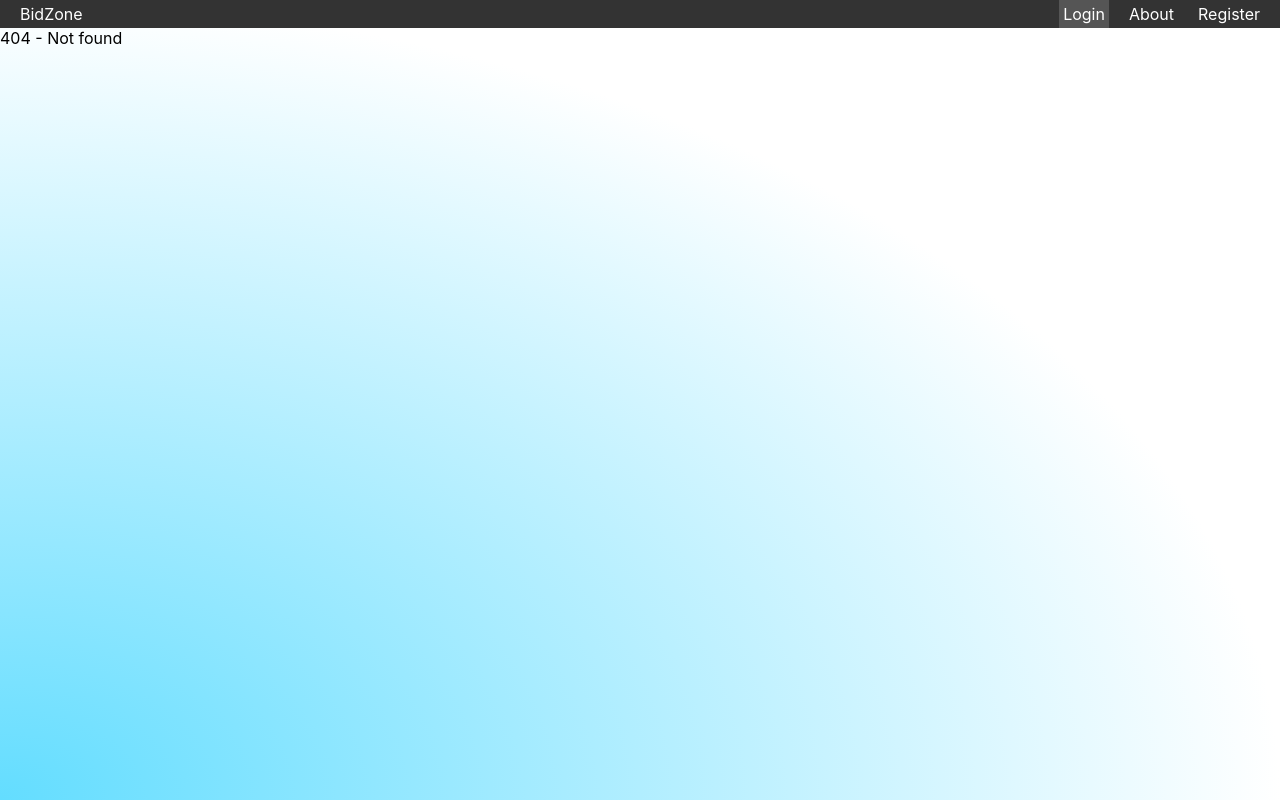
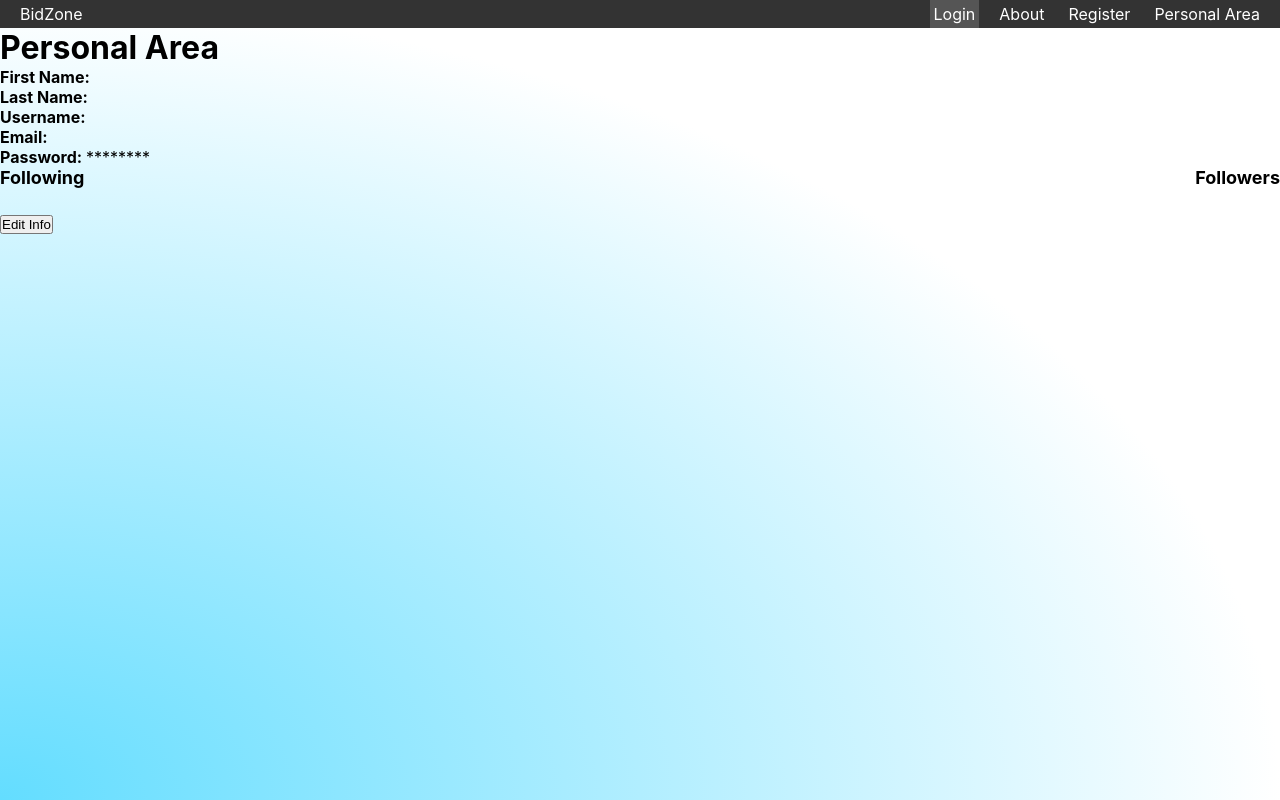
Before and after one commit to e4nthony/ProjectManagement2023_FE, a React (Create React App) app: page /personalarea in a window 1280 px wide. Before the commit this address had no page. Built offline with nearby package versions, Linux system fonts and the light colour scheme; what apisauce would draw is missing.

Commit message:
continue and start personalArea  A+N

```diff
--- a/src/components/RouteNavigator.jsx
+++ b/src/components/RouteNavigator.jsx
@@ -12,6 +12,7 @@ import About from './pages/About';
 import Login from './pages/Login';
 import NavBar from './pages/Navbar';
 import Register from './pages/Register';
+import PersonalArea from './pages/PersonalArea';
 
 function RouteNavigator() {
 
@@ -32,6 +33,7 @@ function RouteNavigator() {
                 <Route path='/about' element={<About />} />
                 <Route path='/login' element={<Login />} />
                 <Route path='/register' element={<Register />} />
+                <Route path='/personalarea' element={<PersonalArea />} />
             </Routes>
 
             {/* <div className='devmessage'>
--- a/src/components/pages/Navbar.jsx
+++ b/src/components/pages/Navbar.jsx
@@ -17,6 +17,9 @@ export default function Navbar() {
                 <li>
                     <a href='/register'>Register</a>
                 </li>
+                <li>
+                    <a href='/personalarea'>Personal Area</a>
+                </li>
             </ul>
         </nav>
     );
--- /dev/null
+++ b/src/components/pages/PersonalArea.jsx
@@ -0,0 +1,74 @@
+import React, { useState } from 'react';
+import {
+ Link, Route, Routes, useNavigate
+} from 'react-router-dom';
+import './styles/personalArea.css';
+import Login from './Login';
+
+function PersonalArea() {
+  const [isLoggedIn, setIsLoggedIn] = useState(true); //change to false when log in
+  const [user, setUser] = useState({
+    firstName: '',
+    lastName: '',
+    username: '',
+    email: '',
+    password: '',
+  });
+  const history = useNavigate();
+
+  const handleEditInfo = () => {
+    history.push('/edit-info');
+  };
+
+  return (
+    <div>
+      <h1>Personal Area</h1>
+      {isLoggedIn ? (
+        <div>
+          {/* User Information */}
+          <div>
+            <strong>First Name: </strong>
+            {user.firstName}
+          </div>
+          <div>
+            <strong>Last Name: </strong>
+            {user.lastName}
+          </div>
+          <div>
+            <strong>Username: </strong>
+            {user.username}
+          </div>
+          <div>
+            <strong>Email: </strong>
+            {user.email}
+          </div>
+          <div>
+            <strong>Password: </strong>
+            ********
+          </div>
+          {/* Following and Followers */}
+          <div className="following-followers">
+            <div className="following-followers-item">
+              <h3>Following</h3>
+              <span>{user.followers}</span>
+            </div>
+            <div className="following-followers-item">
+              <h3>Followers</h3>
+              <span>{user.followers}</span>
+            </div>
+          </div>
+          <button type='button' onClick={handleEditInfo}>Edit Info</button>
+        </div>
+      ) : (
+        <div>
+          Please log in to view your information.
+          <Link to='/login'>
+          <button type='button'>Login</button>
+          </Link>
+        </div>
+      )}
+    </div>
+  );
+}
+
+export default PersonalArea;
--- a/src/components/pages/Register.jsx
+++ b/src/components/pages/Register.jsx
@@ -1,5 +1,10 @@
 import React, { useState } from 'react';
 import './styles/style.css';
+import { useNavigate } from 'react-router-dom';
+
+
+import register_model from '../../model/register_model';
+
 
 function RegistrationPage() {
     const [firstName, setFirstName] = useState('');
@@ -12,7 +17,7 @@ function RegistrationPage() {
     const [passwordMatchError, setPasswordMatchError] = useState('');
     const [ageError, setAgeError] = useState('');
     const [errorMessage, setErrorMessage] = useState('');
-    const [matchMessage, setmatchMessage] = useState('');
+    const [matchMessage, setMatchMessage] = useState('');
 
     const handleSubmit = async (e) => {
      e.preventDefault();
@@ -20,28 +25,12 @@ function RegistrationPage() {
      // Check if passwords match
         if (password !== confirmPassword) {
             setPasswordMatchError('The password not match');
-            setmatchMessage('');
+            setMatchMessage('');
     } else {
-        setmatchMessage('The password match');
+        setMatchMessage('The password match');
         setPasswordMatchError('');
 
     }
-
-    // // Check if email is already in use
-    // const emailResponse = await fetch(`/api/check-email?email=${email}`);
-    // const emailAvailable = await emailResponse.json();
-    // if (!emailAvailable) {
-    //   setErrorMessage('Email is already in use');
-    //   return;
-    // }
-
-    // // Check if username is already in use
-    // const usernameResponse = await fetch(`/api/check-username?username=${username}`);
-    // const usernameAvailable = await usernameResponse.json();
-    // if (!usernameAvailable) {
-    //   setErrorMessage('Username is already in use');
-    //   return;
-    // }
 
     // Check if user is over 18 years old
     const dobDate = new Date(dateOfBirth);
@@ -62,21 +51,22 @@ function RegistrationPage() {
     formData.append('dateOfBirth', dateOfBirth);
 
     // Send form data to server
+
+    let is_success;
     try {
-      const response = await fetch('/api/register', {
-        method: 'POST',
-        body: formData,
-      });
-      if (!response.ok) {
-        throw new Error('Network response was not ok');
-      }
-      const data = await response.json();
-      console.log('Registration successful:', data);
-    } catch (error) {
-      console.error('Error registering user:', error);
-      setErrorMessage('An error occurred while registering. Please try again later.');
+      is_success = await register_model.register(formData)
+    } catch (err) {
+      console.log('failed to log in user: ' + err);
     }
+
+    if (!is_success) {
+      errorMessage();
+      return;
+  }
+      useNavigate('/home');
+
     };
+
 
   return (
     <form onSubmit={handleSubmit}>
@@ -160,7 +150,7 @@ function RegistrationPage() {
       {ageError  && <p>{ageError }</p>}
       {errorMessage && <p>{errorMessage }</p>}
 
-      <button type='submit'>Register</button>
+      <button type='submit' onClick={handleSubmit}>Register</button>
     </form>
   );
 }
--- /dev/null
+++ b/src/components/pages/styles/personalArea.css
@@ -0,0 +1,36 @@
+.personal-area-container {
+    max-width: 600px;
+    margin: 0 auto;
+    padding: 20px;
+    border: 1px solid #ccc;
+    border-radius: 5px;
+  }
+
+  .user-info {
+    margin-bottom: 20px;
+  }
+
+  .user-info h2 {
+    font-size: 24px;
+    margin-bottom: 10px;
+  }
+
+  .following-followers {
+    display: flex;
+    justify-content: space-between;
+    margin-bottom: 20px;
+  }
+
+  .following-followers-item {
+    text-align: center;
+  }
+
+  .following-followers-item h3 {
+    font-size: 18px;
+    margin-bottom: 5px;
+  }
+
+  .more-content {
+    font-size: 16px;
+    line-height: 1.5;
+  }
--- /dev/null
+++ b/src/model/register_model.jsx
@@ -0,0 +1,27 @@
+import user_api from '../api/user_api'
+
+/** This model need to call api functions (to write less logic at pages) */
+
+async function register(userAuthData) {
+
+    // /** Pack data to 'JSON' format to send via web*/
+    // const data = {
+    //     email: userAuthData.email,
+    //     password: userAuthData.password // unencrypted/raw password
+    // }
+
+
+    try {
+        const res = user_api.register(userAuthData);
+
+        console.log('user register successfully: ' + userAuthData.email);
+    } catch (err) {
+        console.log('user log in failed: ' + err);
+    }
+
+}
+
+export default {
+    register,
+    // getAllUsers,
+}
```
Also changed, not shown: src/components/pages/styles/style.css (line endings or trailing spaces).
